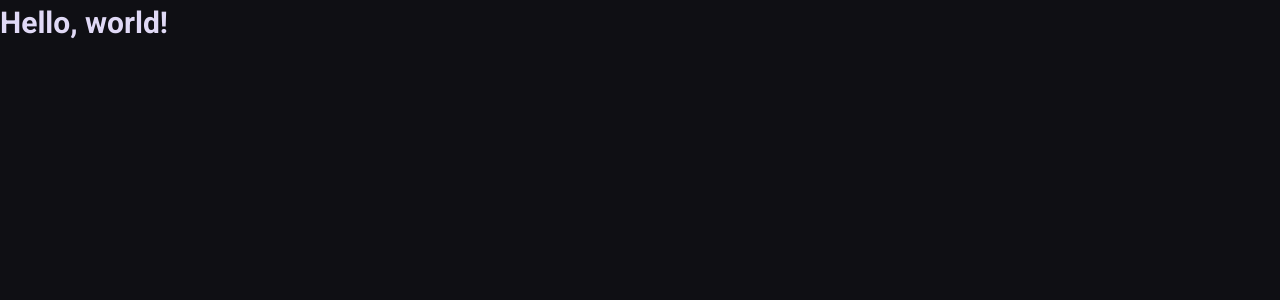
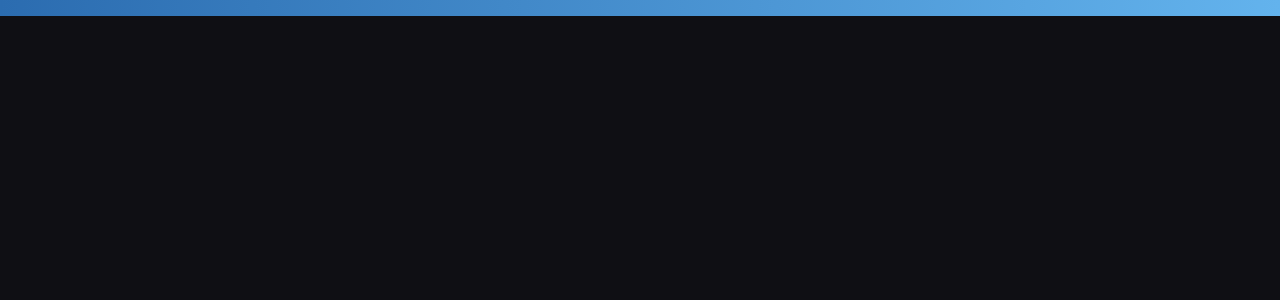
Before and after one commit to leosantosw/leosantos.tech, a Next.js app: page / in a window 1280 px wide. Shown: the top 300 px of the page. Built offline with nearby package versions, Linux system fonts and the light colour scheme.

Commit message:
feat: create gradient line component

```diff
--- /dev/null
+++ b/components/GradientLine/index.tsx
@@ -0,0 +1,12 @@
+import { Box } from '@chakra-ui/react'
+
+export function GradientLine() {
+  return (
+    <Box
+      as="div"
+      bgGradient="linear(to-r, blue.600, blue.300)"
+      h={4}
+      w="full"
+    />
+  )
+}
--- a/pages/index.tsx
+++ b/pages/index.tsx
@@ -1,7 +1,9 @@
+import { GradientLine } from '../components/GradientLine'
+
 export default function Home() {
   return (
     <>
-      <h2>Hello, world!</h2>
+      <GradientLine />
     </>
   )
 }
```
Also changed, not shown: tsconfig.json (+13 -3 lines).
